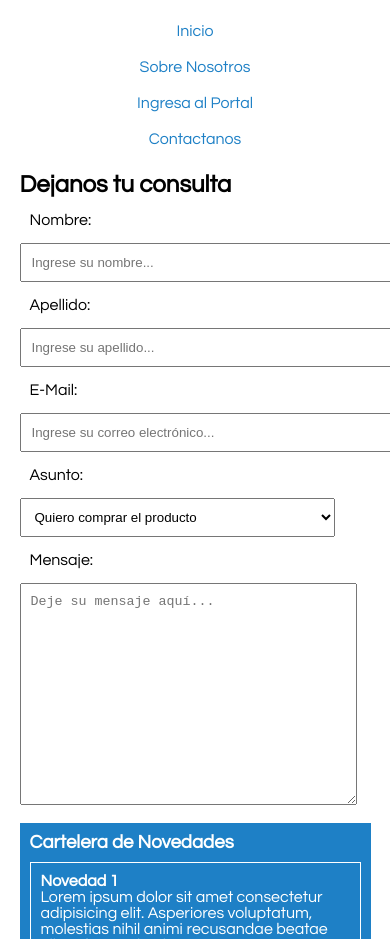
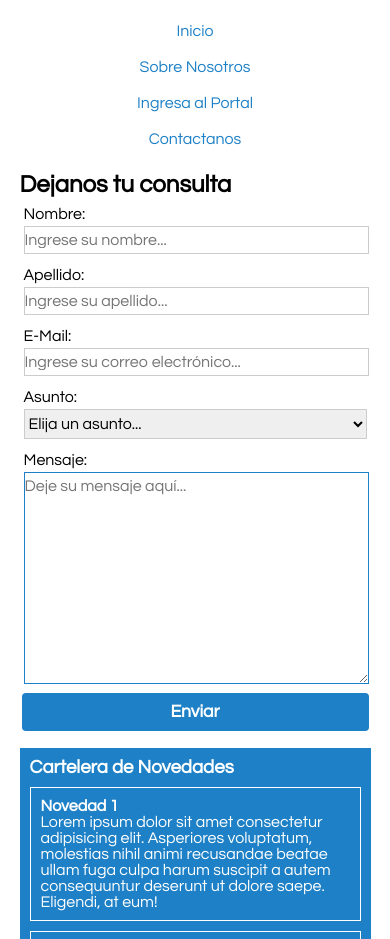
Before and after one commit to hernanrodrguez/html-css-page, a plain HTML site: page contact.html in a window 390 px wide. Shown: the part 140-1079 px from the top of the page. Drawn offline with Linux system fonts and the light colour scheme.

Commit message:
Formulario de contacto completo y responsive

```diff
--- a/contact.html
+++ b/contact.html
@@ -22,43 +22,55 @@
     <main>
         <h2>Dejanos tu consulta</h2>
         <form action="show_data.html">
-            <div class="col-25">
+            <div class="row">
+                <div class="label">
                     <label for="name">Nombre:</label>
                 </div>
-            <div class="col-75">
+                <div class="field">
                     <input type="text" name="name" id="name" placeholder="Ingrese su nombre...">
                 </div>
-            <div class="col-25">
+            </div>
+            <div class="row">
+                <div class="label">
                     <label for="surname">Apellido:</label>
                 </div>
-            <div class="col-75">
+                <div class="field">
                     <input type="text" name="surname" id="surname" placeholder="Ingrese su apellido...">
                 </div>
-            <div class="col-25">
+            </div>
+            <div class="row">
+                <div class="label">
                     <label for="email">E-Mail:</label>
                 </div>
-            <div class="col-75">
+                <div class="field">
                     <input type="email" name="email" id="email" placeholder="Ingrese su correo electrónico...">
                 </div>
-            <div class="col-25">
+            </div>
+            <div class="row">
+                <div class="label">
                     <label for="subject">Asunto:</label>
                 </div>
-            <div class="col-75">
+                <div class="field">
                     <select id="subject" name="subject">
+                        <option value="null">Elija un asunto...</option>
                         <option value="buy">Quiero comprar el producto</option>
                         <option value="info">Quiero recibir más información del producto</option>
                         <option value="join">Quiero unirme al equipo</option>
                         <option value="other">Otro...</option>
                       </select>
                 </div>
-            <div class="col-25">
+            </div>
+            <div class="row">
+                <div class="label message">
                     <label for="message">Mensaje:</label>
                   </div>
-              <div class="col-75">
+                  <div class="field">
                     <textarea id="message" name="message" placeholder="Deje su mensaje aquí..."></textarea>
                   </div>
-
-
+            </div>
+            <div class="row submit">
+                <input type="submit" value="Enviar">
+            </div>
         </form>
     </main>
     <aside>
--- a/css/styles.css
+++ b/css/styles.css
@@ -116,30 +116,56 @@ aside h3{
     text-align: center;
     user-select: none;
 }
-label{
-    display: inline-block;
+.row{
+    display: flex;
+    flex-direction: row;
     padding: 10px;
 }
-.col-25,
-.col-75{
+.field,
+.label{
+    padding: 0px 10px;
+    flex-basis: 100%;
+}
+.label{
     margin-top: 5px;
-    float: left;
-}
-.col-25{
-    width: 25%;
-}
-.col-75{
-    width: 75%;
+    flex-shrink: 4;
 }
 input[type=text],
 input[type=email],
 select,
 textarea{
-    width: 90%;
-    padding: 10px;
+    width: 100%;
+    padding: 5px 0px;
+    font-family: 'Questrial', sans-serif;
+    font-size: 1em;
+    border: 1px solid #cccccc;
+}
+input[type=text]:focus,
+input[type=email]:focus,
+textarea {
+    border: 1px solid #1E80C6;
 }
 textarea{
     height: 200px;
+}
+.submit{
+    margin: 0px 10px;
+    justify-content: right;
+}
+input[type=submit]{
+    font-family: 'Questrial', sans-serif;
+    font-weight: bold;
+    padding: 10px 20px;
+    background-color: #1E80C6;
+    color: #ffffff;
+    font-size: 1.1em;
+    border: 0px;
+    border-radius: 4px;
+    cursor: pointer;
+}
+input[type=submit]:hover{
+    transition: all 0.2s ease-in;
+    background-color: #293e93;
 }
 footer{
     grid-area: footer;
@@ -194,10 +220,15 @@ footer a:hover{
     .img-container{
         display: none;
     }
-    .col-25,
-    .col-75,
-    input[type=text],
-    input[type=email]{
-        width: 100%;
+    .row{
+        flex-direction: column;
+        padding: 2px;
+    }
+    .field,
+    .label{
+        padding: 2px;
+    }
+    .submit{
+        margin: 0;
     }
 }
```
Lines whose indentation alone changed are shown as unchanged.
